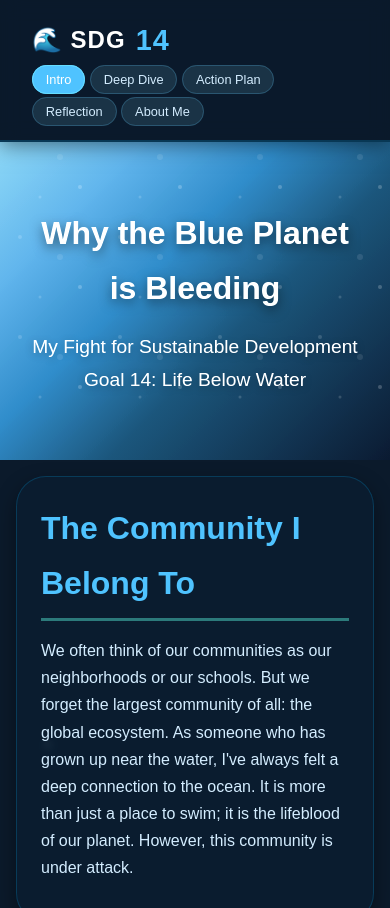
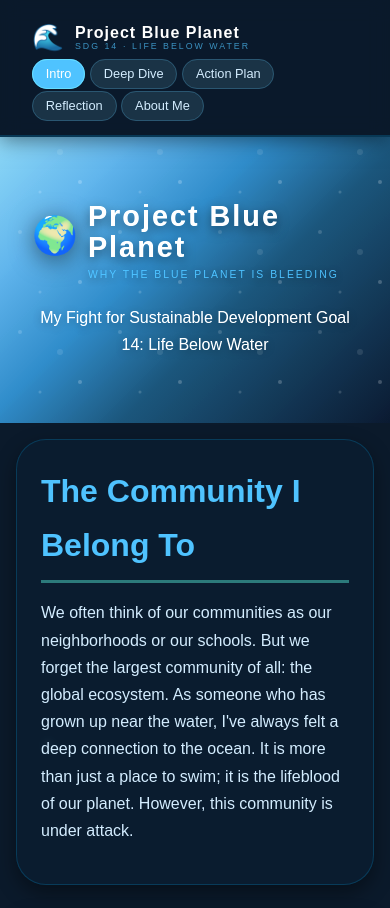
Before and after one commit to nathanmayaka33-svg/sdg14-website, a plain HTML site: page index.html in a window 390 px wide. Shown: the top 908 px of the page. Drawn offline with Linux system fonts and the light colour scheme; a web font is replaced by a local one.

Commit message:
Add files via upload

```diff
--- a/index.html
+++ b/index.html
@@ -3,7 +3,7 @@
 <head>
     <meta charset="UTF-8">
     <meta name="viewport" content="width=device-width, initial-scale=1.0">
-    <title>SDG 14: Life Below Water | My Advocacy Project</title>
+    <title>Project Blue Planet | SDG 14: Life Below Water</title>
     <link rel="preconnect" href="https://fonts.googleapis.com">
     <link rel="preconnect" href="https://fonts.gstatic.com" crossorigin>
     <link href="https://fonts.googleapis.com/css2?family=Aldrich&display=swap" rel="stylesheet">
@@ -85,7 +85,7 @@
 
         .nav-brand {
             color: var(--white);
-            font-size: 1.5rem;
+            font-size: 1.3rem;
             font-weight: bold;
             text-decoration: none;
             letter-spacing: 1px;
@@ -96,7 +96,22 @@
 
         .nav-brand span {
             color: var(--accent-blue);
-            font-size: 1.8rem;
+            font-size: 1.6rem;
+        }
+
+        .nav-brand .brand-title {
+            display: flex;
+            flex-direction: column;
+            line-height: 1.1;
+        }
+
+        .nav-brand .brand-title small {
+            font-size: 0.65rem;
+            font-weight: normal;
+            opacity: 0.7;
+            letter-spacing: 2px;
+            text-transform: uppercase;
+            color: var(--accent-blue);
         }
 
         .nav-links {
@@ -180,12 +195,51 @@
             100% { transform: translateY(-100px); }
         }
 
-        .hero h1 {
-            font-size: 3rem;
-            margin-bottom: 1rem;
+        /* Hero brand (emoji + title + subtitle) — same style as nav brand */
+        .hero-brand {
+            display: flex;
+            align-items: center;
+            justify-content: center;
+            gap: 15px;
             position: relative;
             z-index: 1;
+            margin-bottom: 1.5rem;
+        }
+
+        .hero-brand .hero-emoji {
+            font-size: 3.5rem;
+            line-height: 1;
+            filter: drop-shadow(0 4px 12px rgba(0,0,0,0.5));
+            animation: emojiFloat 4s ease-in-out infinite;
+        }
+
+        @keyframes emojiFloat {
+            0%, 100% { transform: translateY(0) rotate(-5deg); }
+            50% { transform: translateY(-8px) rotate(5deg); }
+        }
+
+        .hero-brand .hero-brand-title {
+            display: flex;
+            flex-direction: column;
+            line-height: 1.1;
+            text-align: left;
+        }
+
+        .hero-brand .hero-brand-title h1 {
+            font-size: 3rem;
+            margin-bottom: 0.3rem;
             text-shadow: 0 4px 12px rgba(0,0,0,0.5);
+            letter-spacing: 2px;
+        }
+
+        .hero-brand .hero-brand-title small {
+            font-size: 0.9rem;
+            font-weight: normal;
+            opacity: 0.9;
+            letter-spacing: 3px;
+            text-transform: uppercase;
+            color: var(--accent-blue);
+            text-shadow: 0 2px 8px rgba(0,0,0,0.5);
         }
 
         .hero p {
@@ -993,8 +1047,33 @@
 
         /* Responsive */
         @media (max-width: 768px) {
-            .hero h1 {
-                font-size: 2rem;
+            .hero-brand {
+                gap: 10px;
+            }
+
+            .hero-brand .hero-emoji {
+                font-size: 2.3rem;
+            }
+
+            .hero-brand .hero-brand-title h1 {
+                font-size: 1.8rem;
+            }
+
+            .hero-brand .hero-brand-title small {
+                font-size: 0.65rem;
+                letter-spacing: 2px;
+            }
+
+            .hero p {
+                font-size: 1rem;
+            }
+
+            .nav-brand {
+                font-size: 1rem;
+            }
+
+            .nav-brand .brand-title small {
+                font-size: 0.55rem;
             }
 
             .nav-links {
@@ -1050,7 +1129,13 @@
 
     <!-- Navigation -->
     <nav>
-        <a href="#" class="nav-brand">🌊 SDG<span>14</span></a>
+        <a href="#" class="nav-brand">
+            <span>🌊</span>
+            <div class="brand-title">
+                Project Blue Planet
+                <small>SDG 14 · Life Below Water</small>
+            </div>
+        </a>
         <ul class="nav-links">
             <li><a href="#intro" class="nav-link active" onclick="navigateTo('intro', this)">Intro</a></li>
             <li><a href="#analysis" class="nav-link" onclick="navigateTo('analysis', this)">Deep Dive</a></li>
@@ -1063,7 +1148,13 @@
     <!-- Page 1: Intro -->
     <div id="intro" class="page active">
         <div class="hero">
-            <h1>Why the Blue Planet is Bleeding</h1>
+            <div class="hero-brand">
+                <div class="hero-emoji">🌍</div>
+                <div class="hero-brand-title">
+                    <h1>Project Blue Planet</h1>
+                    <small>Why the Blue Planet is Bleeding</small>
+                </div>
+            </div>
             <p>My Fight for Sustainable Development Goal 14: Life Below Water</p>
         </div>
 
```
